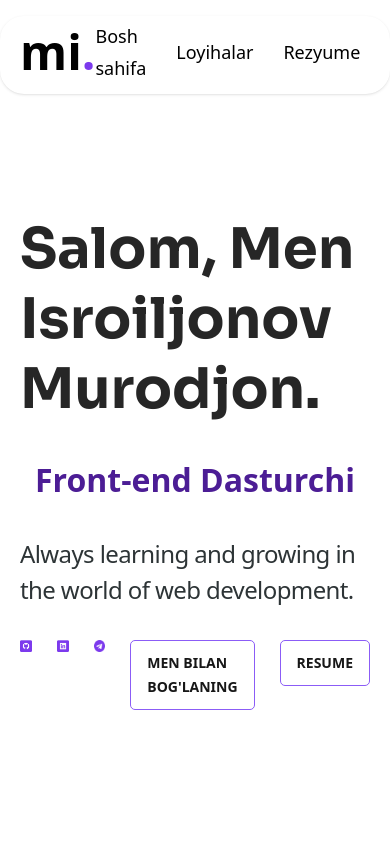
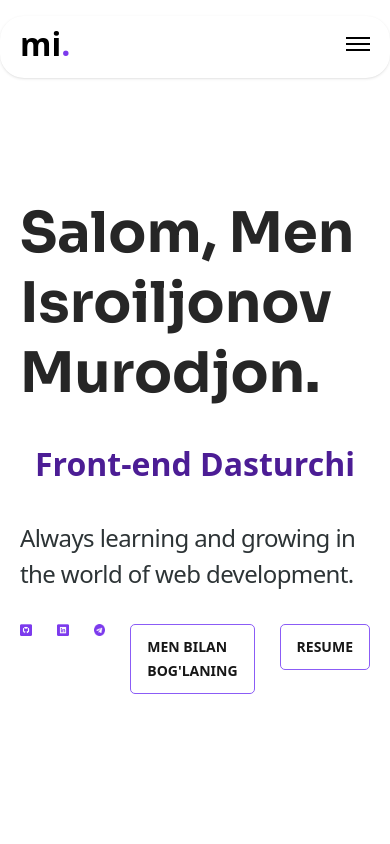
Before and after one commit to DeveloperMurodjon/portfolio, a Next.js app: page / in a window 390 px wide. Shown: the top 844 px of the page. Built offline with nearby package versions, Linux system fonts and the light colour scheme.

Commit message:
navbar responsive

```diff
--- a/src/components/Navbar.tsx
+++ b/src/components/Navbar.tsx
@@ -10,22 +10,23 @@ export default function Navbar() {
   >("default");
   const [imageName, setImageName] = useState<string>("sun");
   const [theme, setTheme] = useState<"light" | "dark">("light");
+  const [open, setOpen] = useState<boolean>(false);
 
   return (
     <div className="sticky top-4 bg-white z-50 shadow-sm rounded-3xl container flex justify-between items-center mt-[16px] pt-1  pb-[10px]">
       <Link href={"/"}>
-        <h3 className="font-bold text-5xl leading-[56px] space-x-[-1px]">
+        <h3 className="text-[32px] font-bold md:text-5xl md:leading-[56px] space-x-[-1px] ">
           mi<span className="text-purple">.</span>
         </h3>
       </Link>
 
-      <div className="flex items-center gap-[30px]">
+      <div className="hidden md:flex :items-center gap-[30px] ">
         <Link href={"/"}>
           <p className="text-lg leading-[32px] font-medium">Bosh sahifa</p>
         </Link>
-        <a href={"#projects"}>
+        <Link href={"#projects"}>
           <p className="text-lg leading-[32px] font-medium">Loyihalar</p>
-        </a>
+        </Link>
         {/* <Link href={"/"}>
           <p className="text-lg leading-[32px] font-medium">Men haqimda</p>
         </Link> */}
@@ -49,6 +50,50 @@ export default function Navbar() {
           />
         </button>
       </div>
+      <div className="md:hidden">
+        <button onClick={() => setOpen(!open)} className="flex flex-col gap-1">
+          {open ? (
+            <span className="text-3xl">×</span> // bu x belgisini ko‘rsatadi
+          ) : (
+            <>
+              <span className="w-6 h-0.5 bg-black"></span>
+              <span className="w-6 h-0.5 bg-black"></span>
+              <span className="w-6 h-0.5 bg-black"></span>
+            </>
+          )}
+        </button>
+      </div>
+
+      <div
+        className={`${
+          open ? "flex" : "hidden"
+        } flex-col absolute top-[70px] right-4 bg-white rounded-xl shadow-md px-4 py-3 z-40 gap-2 md:hidden`}
+      >
+        <Link href={"/"}>
+          <p className="text-lg font-medium">Bosh sahifa</p>
+        </Link>
+        <Link href={"#projects"}>
+          <p className="text-lg font-medium">Loyihalar</p>
+        </Link>
+        <a href={"/resume.pdf"} target="_blank" rel="noopener noreferrer">
+          <p className="text-lg font-medium">Rezyume</p>
+        </a>
+        <button
+          onClick={() => setImageName(imageName == "sun" ? "moon" : "sun")}
+          onMouseEnter={() => setImageState("hover")}
+          onMouseLeave={() => setImageState("default")}
+          className="cursor-pointer"
+        >
+          <DynamicImage
+            name={imageName}
+            mode={theme}
+            state={imageState}
+            alt="theme"
+            width={44}
+            height={44}
+          />
+        </button>
+      </div>
     </div>
   );
 }
--- a/src/components/Projects.tsx
+++ b/src/components/Projects.tsx
@@ -39,7 +39,7 @@ export default function Projects() {
   ];
 
   return (
-    <div className="py-[180px]" id="projects">
+    <section className="py-[180px]" id="projects">
       <h2 className="font-sora font-bold text-[56px] leading-[70px] space-x-[-1px] text-center pb-[114px]">
         Loyihalar
       </h2>
@@ -48,6 +48,6 @@ export default function Projects() {
           <ProjectCard key={i} {...project} />
         ))}
       </div>
-    </div>
+    </section>
   );
 }
```
